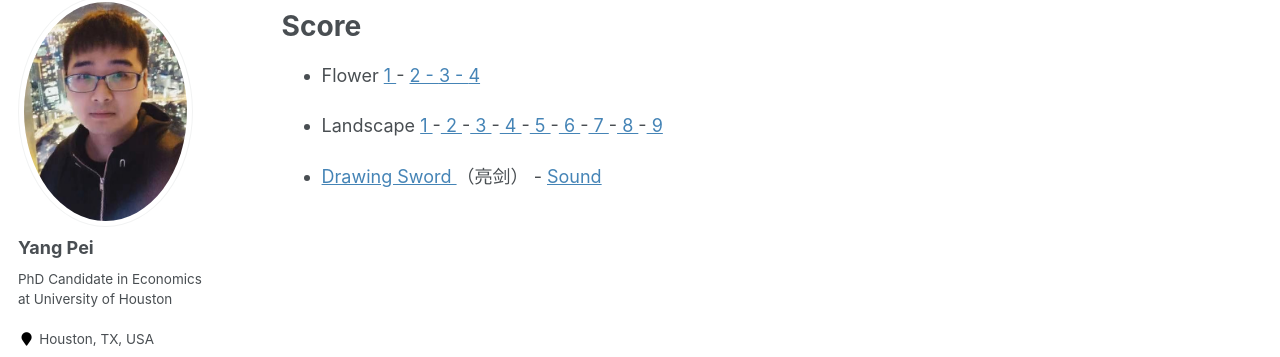
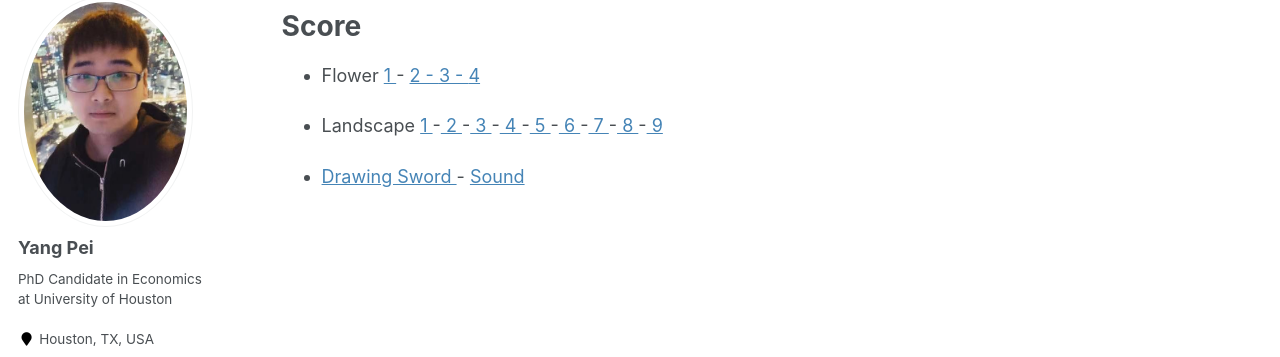
Before and after one commit to ypei1/ypei1.github.io, a Jekyll site: the page built from _pages/others.md, in a window 1280 px wide. Shown: the part 122-479 px from the top of the page. Built offline with Jekyll 4.4.1, drawn with Linux system fonts in a browser that asks for light colours.

Commit message:
Update others.md

```diff
--- a/_pages/others.md
+++ b/_pages/others.md
@@ -9,7 +9,7 @@ author_profile: true
 
 - Landscape <a href="/files/Landscape/1.png"> 1 </a> -<a href="/files/Landscape/2.png"> 2 </a> -<a href="/files/Landscape/2.png"> 3 </a> -<a href="/files/Landscape/4.png"> 4 </a> -<a href="/files/Landscape/5.png"> 5 </a> -<a href="/files/Landscape/6.png"> 6 </a> -<a href="/files/Landscape/7.png"> 7 </a> -<a href="/files/Landscape/8.png"> 8 </a> -<a href="/files/Landscape/9.png"> 9 </a>
 
- - <a href="/files/liangjian_guitar.pdf"> Drawing Sword </a>（亮剑）  - [Sound](https://ypei1.github.io/files/liangjian.mp3)
+ - <a href="/files/liangjian_guitar.pdf"> Drawing Sword </a>  - [Sound](https://ypei1.github.io/files/liangjian.mp3)
 
 
 <!--
```
